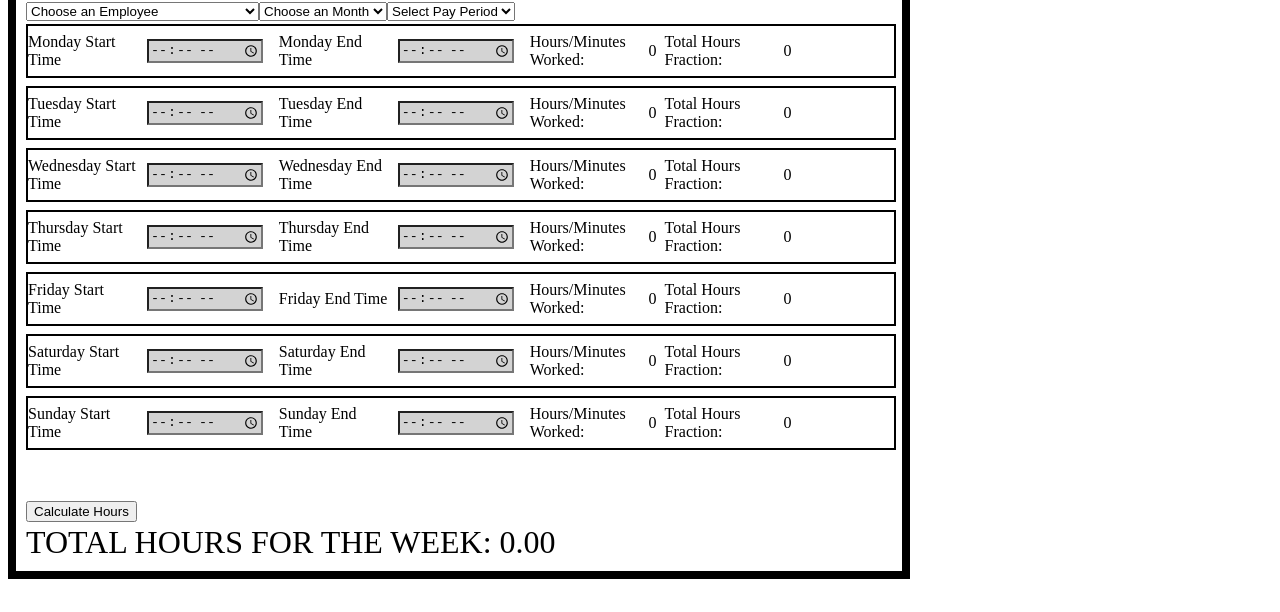
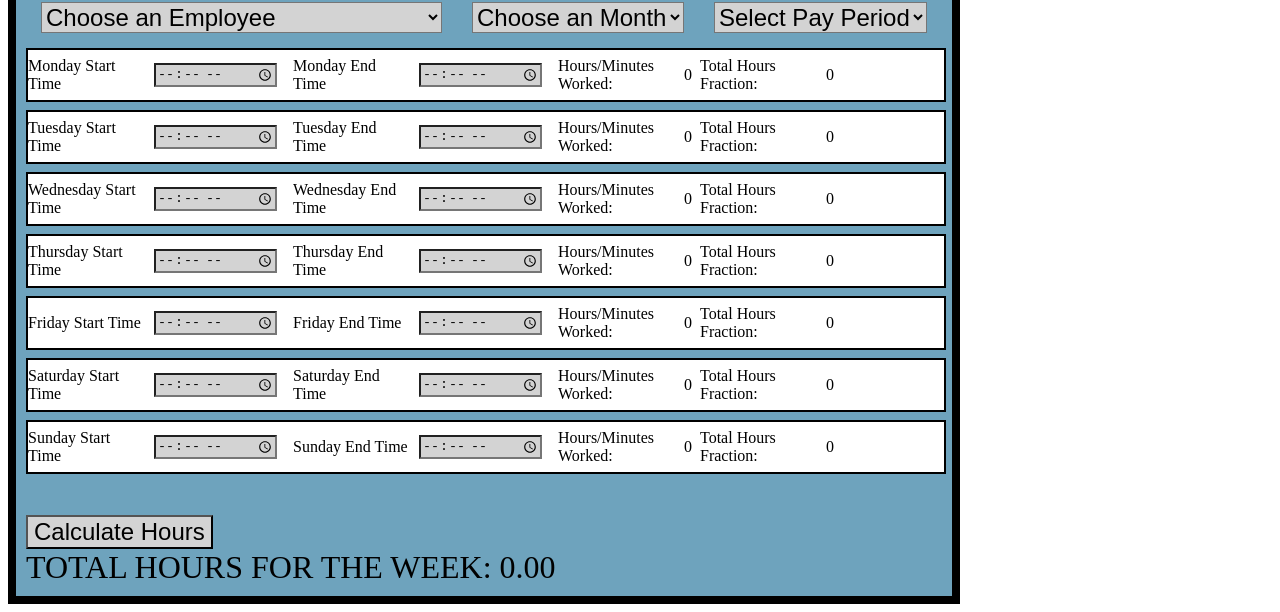
Before and after one commit to iSingh-24/PayrollTracker, a React app: page /#/calculator in a window 1280 px wide. Shown: the part 207-819 px from the top of the page. Built offline with nearby package versions, Linux system fonts and the light colour scheme; no server answers.

Commit message:
updated css

```diff
--- a/client/Components/Header/header.css
+++ b/client/Components/Header/header.css
@@ -7,6 +7,7 @@
   border: 2px solid black;
   font-size: 1.5rem;
   color: black;
+  background-color: lightblue;
 }
 
 .nav-links {
--- a/client/Components/PayrollCalculator/PayrollCalculator.js
+++ b/client/Components/PayrollCalculator/PayrollCalculator.js
@@ -26,6 +26,7 @@ import {
  * 7) What if we need to adjust the payroll hours that were entered. Find a way to set up routing so that payroll model hours and dates can also be updated.
  * 8) *** Currently if we go into the next day, there is an issue where the hours become negative, fix that.
  * 9) Double check and see if any more necessary constraints need to be added.
+ * 10) Add calculations for overtime pay
  */
 
 const PayrollCalculator = () => {
@@ -153,6 +154,7 @@ const PayrollCalculator = () => {
         border: "2px solid black",
         gap: "0.5rem",
         width: "100%",
+        backgroundColor: "white",
       }}
     >
       <label style={{ flex: "1" }}>{`${day
@@ -236,7 +238,11 @@ const PayrollCalculator = () => {
         </div>
 
         <br></br>
-        <button type="button" onClick={() => calculateHoursHandler()}>
+        <button
+          type="button"
+          style={{ fontSize: "1.5rem", backgroundColor: "lightGray" }}
+          onClick={() => calculateHoursHandler()}
+        >
           Calculate Hours
         </button>
 
--- a/client/Components/PayrollCalculator/payrollCalc.css
+++ b/client/Components/PayrollCalculator/payrollCalc.css
@@ -3,4 +3,11 @@
   display: inline-block;
   padding: 10px;
   font-size: 2rem;
+  background-color: rgb(110, 163, 189);
 }
+
+select {
+  font-size: 1.5rem;
+  margin: 15px;
+  background-color: lightgray;
+}
```
